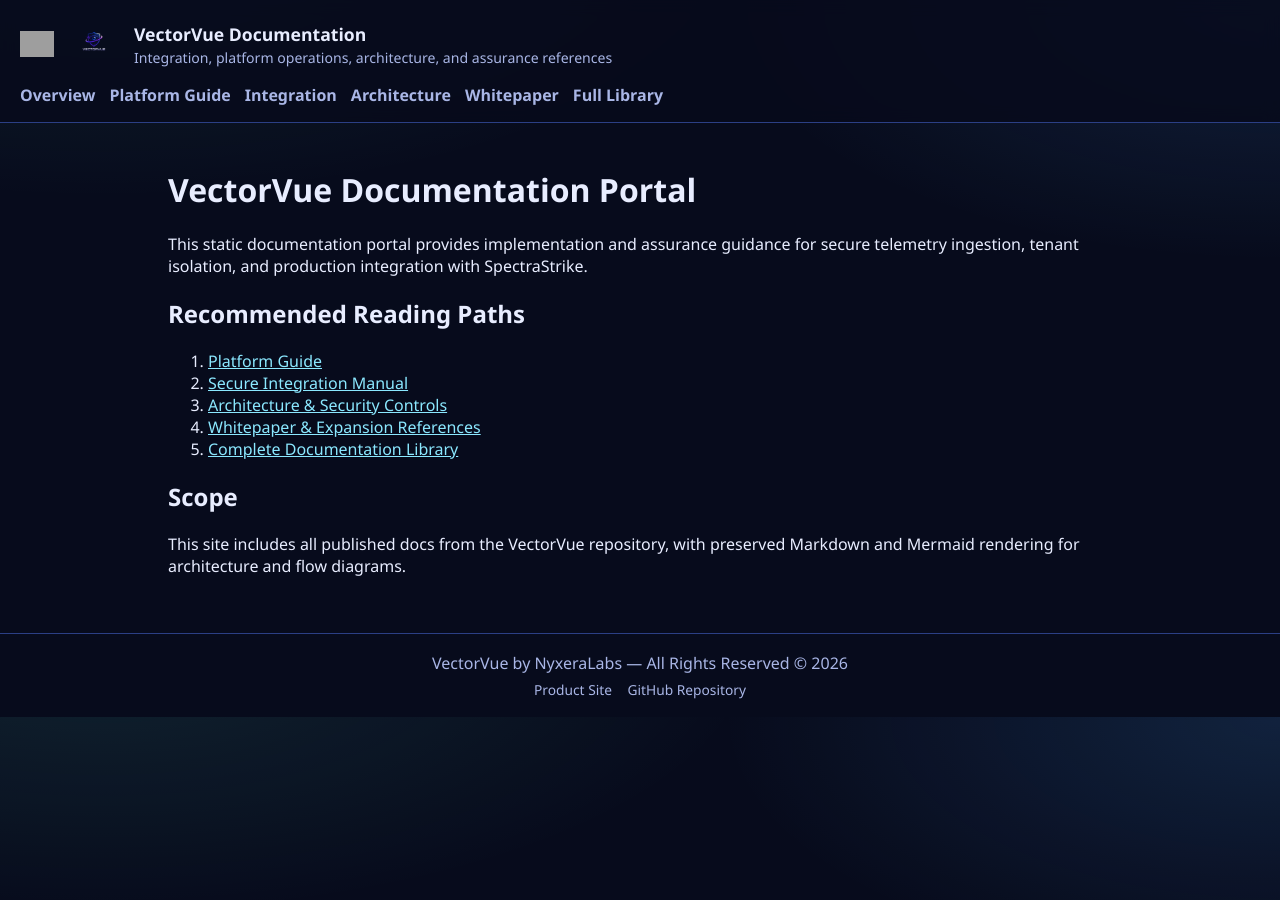
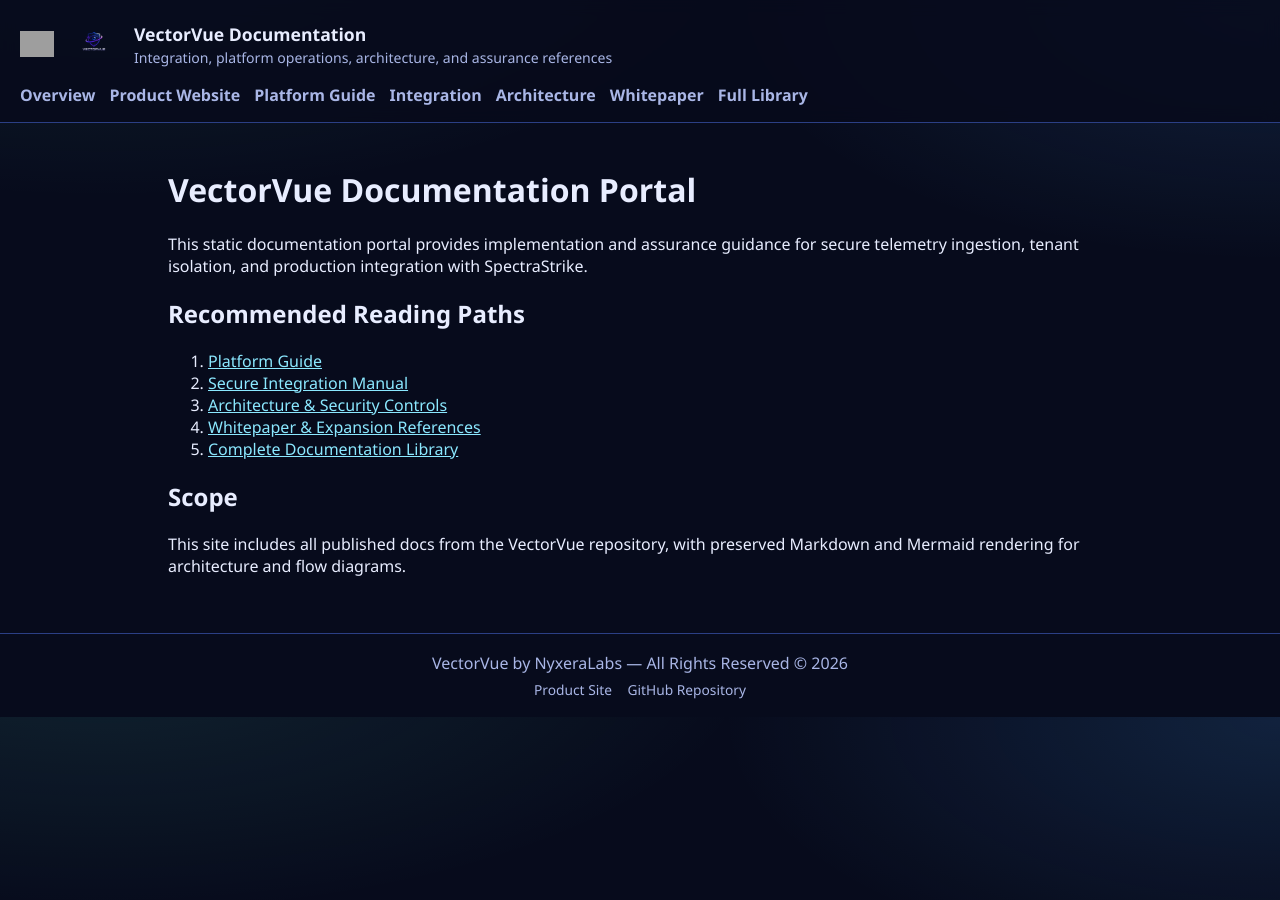
Before and after one commit to NyxeraLabs/VectorVue-Docs, a Jekyll site: the page built from index.md, in a window 1280 px wide. Built offline with Jekyll 4.4.1, drawn with Linux system fonts in a browser that asks for light colours; grey boxes are pictures that could not be loaded.

Commit message:
docs: add product website link in VectorVue docs navigation

```diff
--- a/_layouts/default.html
+++ b/_layouts/default.html
@@ -35,6 +35,7 @@
     </div>
     <nav class="nav">
       <a href="{{ '/' | relative_url }}">Overview</a>
+      <a href="https://vectorvue.nyxera.cloud" target="_blank" rel="noreferrer noopener">Product Website</a>
       <a href="{{ '/docs/end-user/' | relative_url }}">Platform Guide</a>
       <a href="{{ '/docs/integration/' | relative_url }}">Integration</a>
       <a href="{{ '/docs/architecture/' | relative_url }}">Architecture</a>
```
